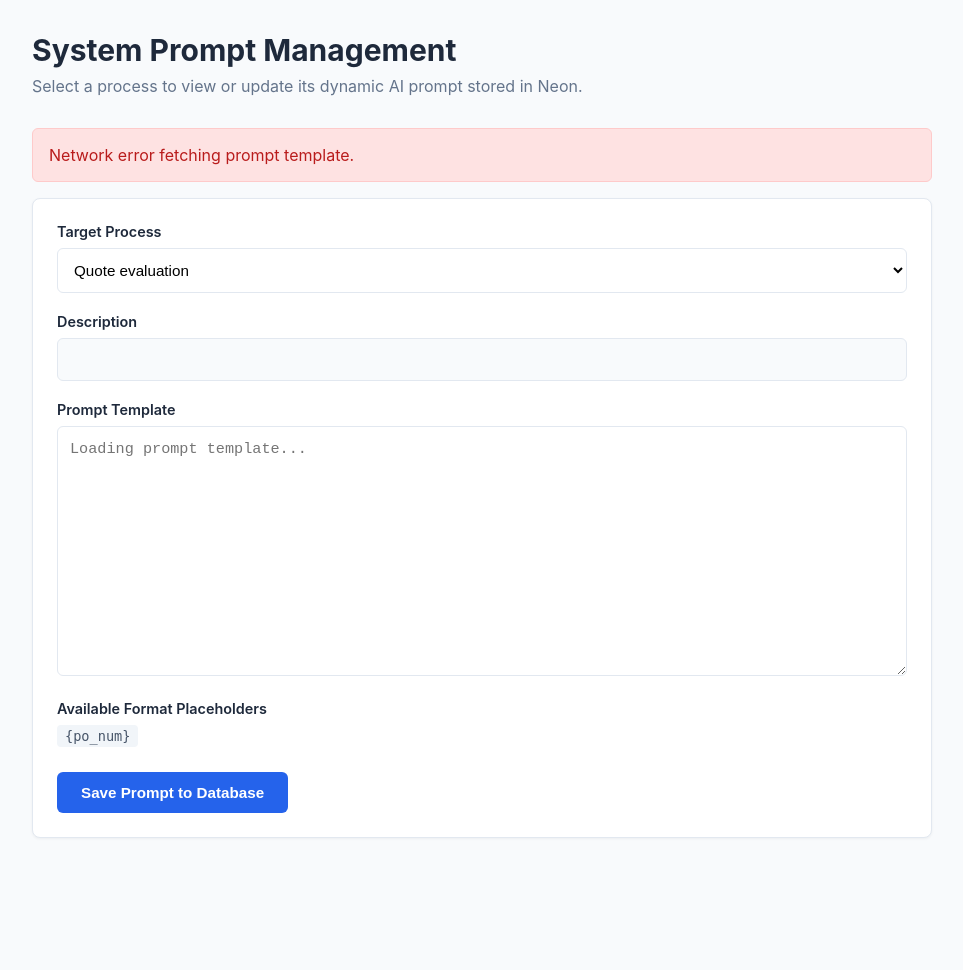
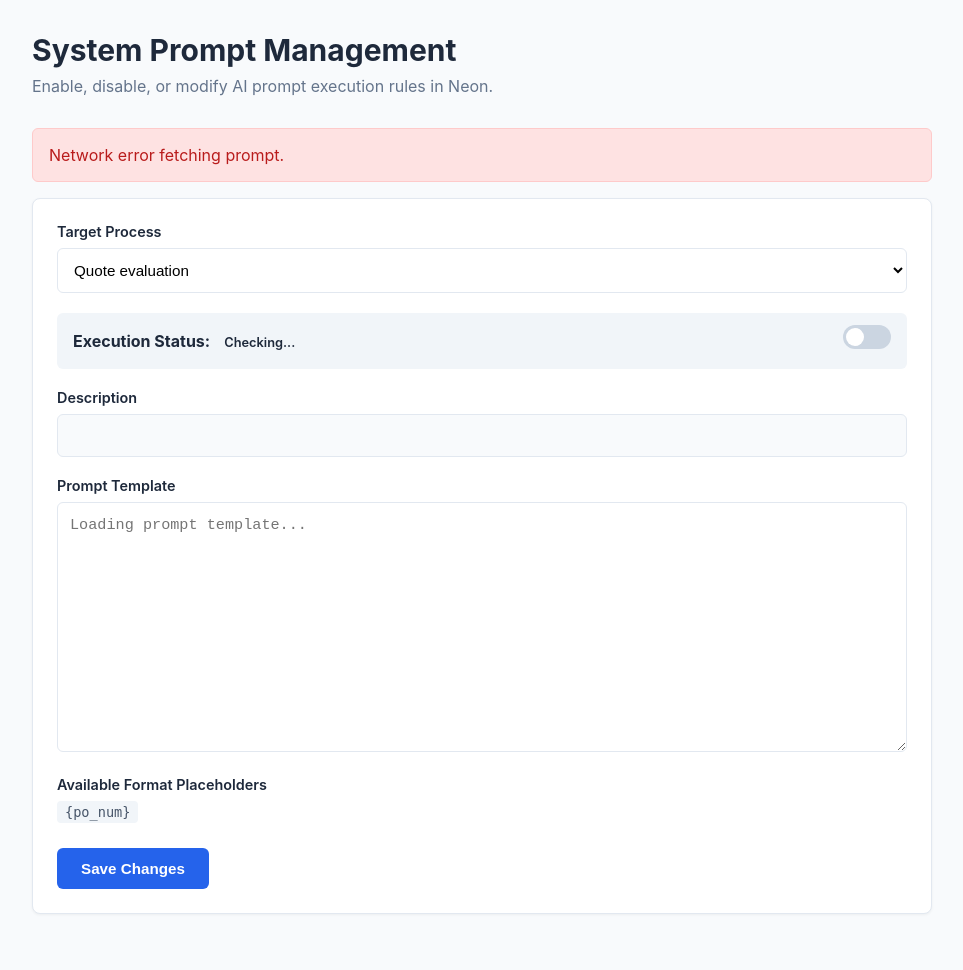
Before and after one commit to cathkinfinance-za/financial-controls-engine, a Flask app: page /prompts in a window 1280 px wide. Shown: the whole page, without its empty margins (158-1121 px from the left). Before the commit the page ends 838 px from the top, so only its background shows below. Run offline with Flask 3, Linux system fonts and the light colour scheme; some libraries are stand-ins or nearby versions.

Commit message:
Prompt Toggle

```diff
--- a/app.py
+++ b/app.py
@@ -345,7 +345,7 @@ def handle_prompts_api():
             if request.method == 'GET':
                 process_name = request.args.get('process')
                 cursor.execute(
-                    "SELECT process, prompt_template, description FROM system_prompts WHERE LOWER(process) = LOWER(%s);",
+                    "SELECT process, prompt_template, description, is_active FROM system_prompts WHERE LOWER(process) = LOWER(%s);",
                     (process_name,)
                 )
                 row = cursor.fetchone()
@@ -357,16 +357,18 @@ def handle_prompts_api():
                 data = request.json or {}
                 process_name = data.get('process')
                 prompt_template = data.get('prompt_template')
+                is_active = data.get('is_active', True)
 
-                if not process_name or not prompt_template:
+                if not process_name or prompt_template is None:
                     return jsonify({'error': 'Missing required fields.'}), 400
 
                 cursor.execute("""
                     UPDATE system_prompts
                     SET prompt_template = %s,
+                        is_active = %s,
                         updated_at = CURRENT_TIMESTAMP
                     WHERE LOWER(process) = LOWER(%s);
-                """, (prompt_template, process_name))
+                """, (prompt_template, is_active, process_name))
                 conn.commit()
 
                 return jsonify({'status': 'success', 'message': 'Prompt updated successfully.'}), 200
--- a/templates/prompts.html
+++ b/templates/prompts.html
@@ -12,35 +12,20 @@
             --card-bg: #ffffff;
             --text: #1e293b;
             --border: #e2e8f0;
-            --success: #16a34a;
         }
 
         body {
-            font-family: -apple-system, BlinkMacSystemFont, "Segoe UI", Roboto, Helvetica, Arial, sans-serif;
+            font-family: -apple-system, BlinkMacSystemFont, "Segoe UI", Roboto, sans-serif;
             background-color: var(--bg);
             color: var(--text);
             margin: 0;
             padding: 2rem;
         }
 
-        .container {
-            max-width: 900px;
-            margin: 0 auto;
-        }
-
-        header {
-            margin-bottom: 2rem;
-        }
-
-        h1 {
-            margin: 0 0 0.5rem 0;
-            font-size: 1.875rem;
-        }
-
-        p.subtitle {
-            color: #64748b;
-            margin: 0;
-        }
+        .container { max-width: 900px; margin: 0 auto; }
+        header { margin-bottom: 2rem; }
+        h1 { margin: 0 0 0.5rem 0; font-size: 1.875rem; }
+        .subtitle { color: #64748b; margin: 0; }
 
         .card {
             background: var(--card-bg);
@@ -72,12 +49,58 @@
             background: #fff;
         }
 
-        textarea {
-            font-family: "Courier New", Courier, monospace;
-            min-height: 250px;
-            resize: vertical;
-            line-height: 1.4;
+        textarea { font-family: "Courier New", Courier, monospace; min-height: 250px; resize: vertical; line-height: 1.4; }
+
+        /* Toggle Switch Styling */
+        .toggle-container {
+            display: flex;
+            align-items: center;
+            justify-content: space-between;
+            background: #f1f5f9;
+            padding: 0.75rem 1rem;
+            border-radius: 6px;
+            margin-bottom: 1.25rem;
         }
+
+        .switch {
+            position: relative;
+            display: inline-block;
+            width: 48px;
+            height: 24px;
+        }
+
+        .switch input { opacity: 0; width: 0; height: 0; }
+
+        .slider {
+            position: absolute;
+            cursor: pointer;
+            top: 0; left: 0; right: 0; bottom: 0;
+            background-color: #cbd5e1;
+            transition: .3s;
+            border-radius: 24px;
+        }
+
+        .slider:before {
+            position: absolute;
+            content: "";
+            height: 18px; width: 18px;
+            left: 3px; bottom: 3px;
+            background-color: white;
+            transition: .3s;
+            border-radius: 50%;
+        }
+
+        input:checked + .slider { background-color: #16a34a; }
+        input:checked + .slider:before { transform: translateX(24px); }
+
+        .badge {
+            padding: 0.25rem 0.6rem;
+            border-radius: 4px;
+            font-size: 0.8rem;
+            font-weight: 600;
+        }
+        .badge-active { background: #dcfce7; color: #15803d; }
+        .badge-inactive { background: #fee2e2; color: #b91c1c; }
 
         button {
             background-color: var(--primary);
@@ -132,7 +134,7 @@
 <div class="container">
     <header>
         <h1>System Prompt Management</h1>
-        <p class="subtitle">Select a process to view or update its dynamic AI prompt stored in Neon.</p>
+        <p class="subtitle">Enable, disable, or modify AI prompt execution rules in Neon.</p>
     </header>
 
     <div id="alertBox" class="alert"></div>
@@ -145,6 +147,17 @@
                     <option value="Quote evaluation">Quote evaluation</option>
                     <option value="Company assessment">Company assessment</option>
                 </select>
+            </div>
+
+            <div class="toggle-container">
+                <div>
+                    <strong>Execution Status:</strong>
+                    <span id="statusBadge" class="badge">Checking...</span>
+                </div>
+                <label class="switch">
+                    <input type="checkbox" id="isActiveToggle" onchange="updateBadgeState()">
+                    <span class="slider"></span>
+                </label>
             </div>
 
             <div class="form-group">
@@ -162,7 +175,7 @@
                 <div id="placeholders"></div>
             </div>
 
-            <button type="submit">Save Prompt to Database</button>
+            <button type="submit">Save Changes</button>
         </form>
     </div>
 </div>
@@ -179,14 +192,23 @@
         ]
     };
 
+    function updateBadgeState() {
+        const isActive = document.getElementById("isActiveToggle").checked;
+        const badge = document.getElementById("statusBadge");
+        if (isActive) {
+            badge.innerText = "Active";
+            badge.className = "badge badge-active";
+        } else {
+            badge.innerText = "Disabled";
+            badge.className = "badge badge-inactive";
+        }
+    }
+
     async function loadPrompt() {
         const process = document.getElementById("processSelect").value;
-        const alertBox = document.getElementById("alertBox");
-        alertBox.style.display = "none";
+        document.getElementById("alertBox").style.display = "none";
 
-        // Render tags
-        const tagsContainer = document.getElementById("placeholders");
-        tagsContainer.innerHTML = (placeholdersMap[process] || [])
+        document.getElementById("placeholders").innerHTML = (placeholdersMap[process] || [])
             .map(p => `<span class="variable-tag">${p}</span>`)
             .join("");
 
@@ -197,11 +219,13 @@
             if (response.ok) {
                 document.getElementById("promptTemplate").value = data.prompt_template || "";
                 document.getElementById("promptDescription").value = data.description || "";
+                document.getElementById("isActiveToggle").checked = data.is_active ?? true;
+                updateBadgeState();
             } else {
                 showAlert(data.error || "Failed to load prompt.", "error");
             }
         } catch (err) {
-            showAlert("Network error fetching prompt template.", "error");
+            showAlert("Network error fetching prompt.", "error");
         }
     }
 
@@ -210,6 +234,7 @@
 
         const process = document.getElementById("processSelect").value;
         const promptTemplate = document.getElementById("promptTemplate").value;
+        const isActive = document.getElementById("isActiveToggle").checked;
 
         try {
             const response = await fetch("/api/prompts", {
@@ -217,19 +242,20 @@
                 headers: { "Content-Type": "application/json" },
                 body: JSON.stringify({
                     process: process,
-                    prompt_template: promptTemplate
+                    prompt_template: promptTemplate,
+                    is_active: isActive
                 })
             });
 
             const data = await response.json();
 
             if (response.ok) {
-                showAlert("Prompt saved successfully to Neon!", "success");
+                showAlert("Prompt settings saved successfully!", "success");
             } else {
-                showAlert(data.error || "Failed to save prompt.", "error");
+                showAlert(data.error || "Failed to save settings.", "error");
             }
         } catch (err) {
-            showAlert("Network error saving prompt template.", "error");
+            showAlert("Network error saving settings.", "error");
         }
     });
 
```
Also changed, not shown: other parts of templates/prompts.html (+6 -36 lines), 2_send_approvals_postgres.py (+60 -58 lines).
